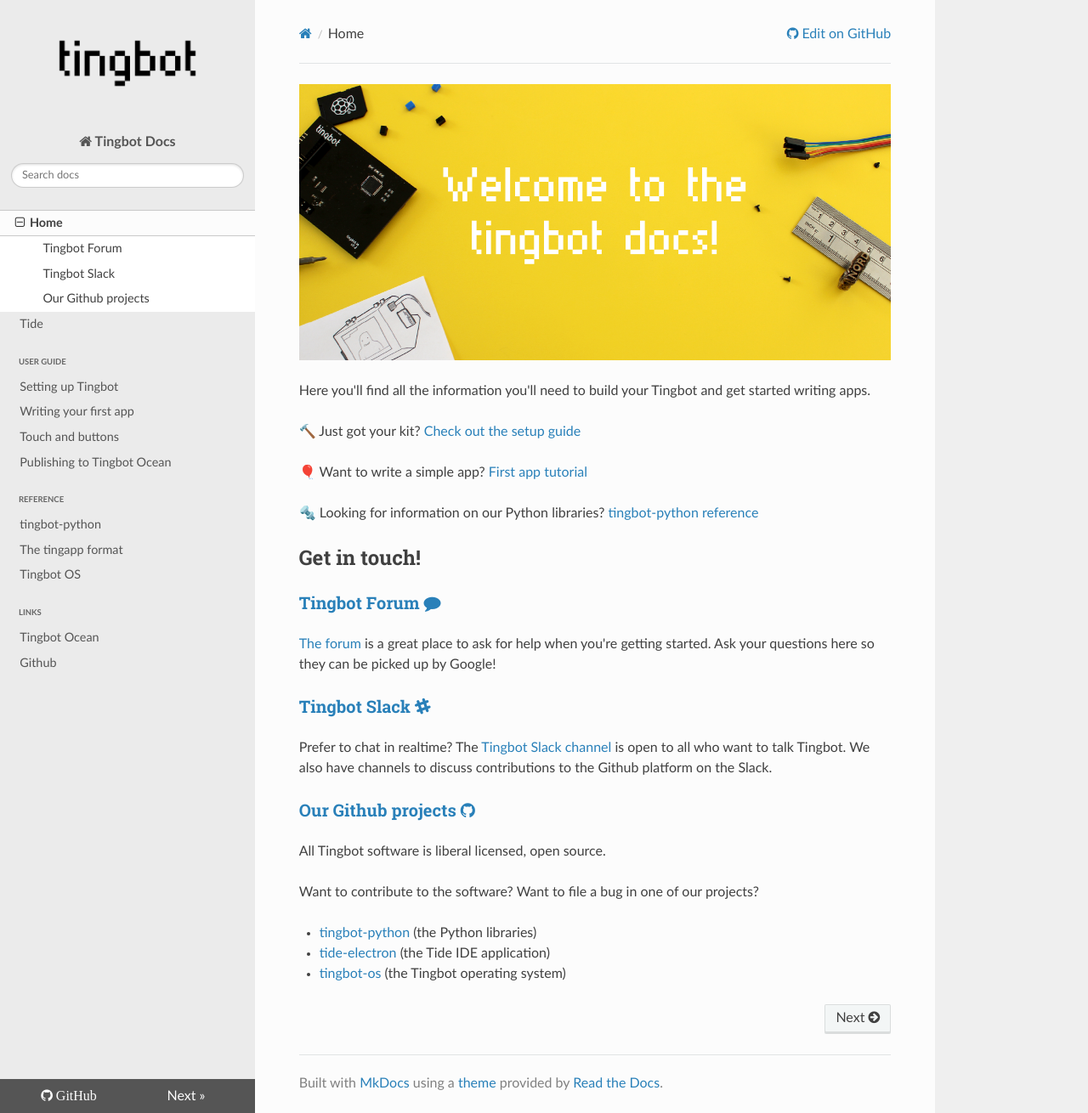
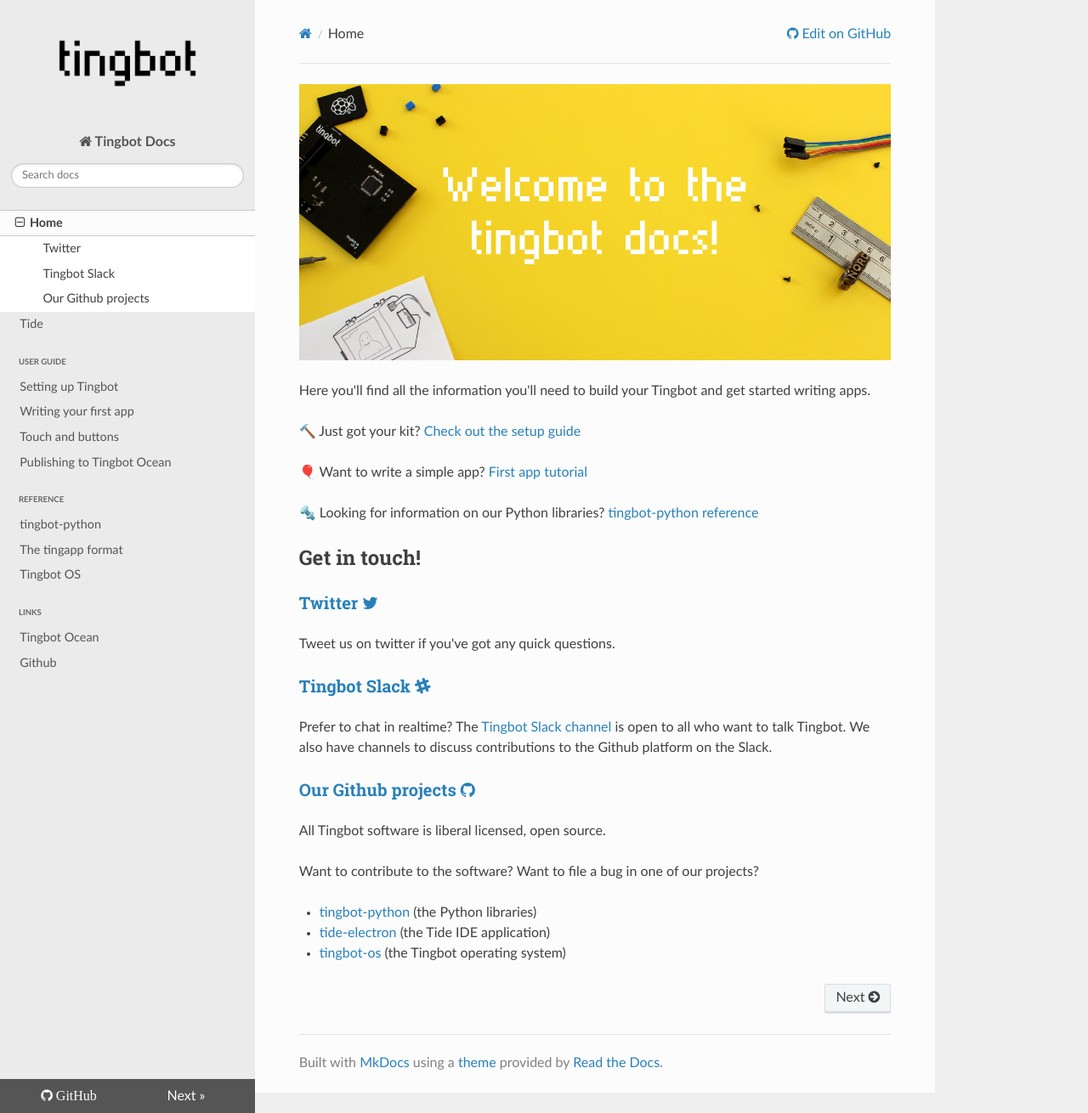
Before and after one commit to tingbot/tingbot-docs, an MkDocs documentation site: the page built from docs/index.md, in a window 1280 px wide and 1310 px high. Shown: the whole window at 85% size. Built offline with MkDocs 1.6.1, drawn with Linux system fonts in a browser that asks for light colours; nearby versions of some CDN libraries; old or Windows-style settings are respelled for this version of MkDocs.

Commit message:
Remove forum from docs page, replace with Twitter for now

```diff
--- a/docs/index.md
+++ b/docs/index.md
@@ -10,9 +10,15 @@
 
 ## Get in touch!
 
+<!--
 ### [Tingbot Forum <i class="fa fa-comment" aria-hidden="true"></i>](http://forum.tingbot.com)
 
 [The forum](http://forum.tingbot.com) is a great place to ask for help when you're getting started. Ask your questions here so they can be picked up by Google!
+ -->
+
+### [Twitter <i class="fa fa-twitter" aria-hidden="true"></i>](http://twitter.com/thetingbot)
+
+Tweet us on twitter if you've got any quick questions.
 
 ### [Tingbot Slack <i class="fa fa-slack" aria-hidden="true"></i>](http://slack.tingbot.com)
 
@@ -25,5 +31,5 @@
 Want to contribute to the software? Want to file a bug in one of our projects?
 
 - [tingbot-python](https://github.com/tingbot/tingbot-python) (the Python libraries)
-- [tide-electron](https://github.com/tingbot/tingbot-python) (the Tide IDE application)
+- [tide-electron](https://github.com/tingbot/tide-electron) (the Tide IDE application)
 - [tingbot-os](https://github.com/tingbot/tingbot-os) (the Tingbot operating system)
```
